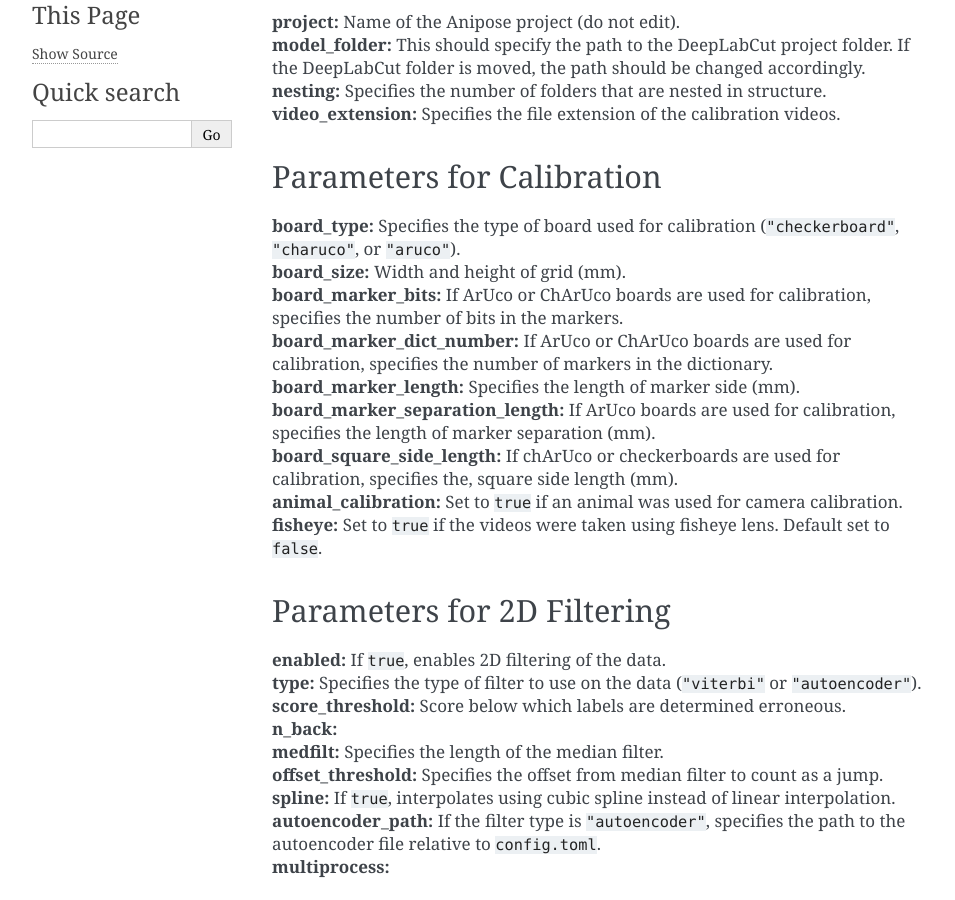
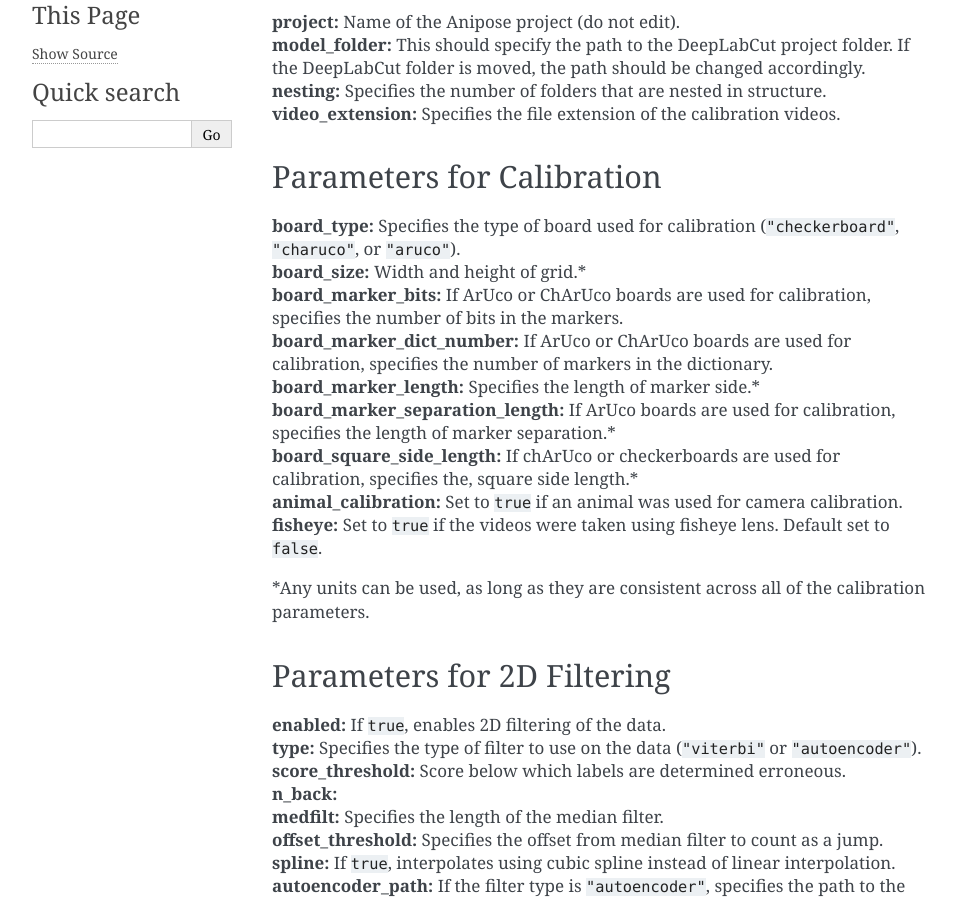
Before and after one commit to lambdaloop/anipose, a Sphinx documentation site: the page built from docs/sphinx/params.rst, in a window 1280 px wide and 900 px high, scrolled down 359 px. Shown: the whole window, without its empty margins (148-1103 px from the left). Built offline with Sphinx 7.4.7, drawn with Linux system fonts in a browser that asks for light colours.

Commit message:
update the anipose tutorial and make small changes to the documentation

```diff
--- a/docs/sphinx/index.rst
+++ b/docs/sphinx/index.rst
@@ -5,7 +5,7 @@
 
 Anipose is an open-source toolkit for robust, markerless 3D tracking of animal behavior from multiple camera views. It leverages the machine learning toolbox `DeepLabCut <https://github.com/AlexEMG/DeepLabCut>`_ to track keypoints in 2D, then triangulates across camera views to estimate 3D pose.
 
-Anipose consists of four modular components: (1) a 3D calibration module designed to minimize the influence of outliers, (2) a set of filters to resolve errors in 2D detections, (3) a triangulation module that integrates temporal and spatial constraints to obtain accurate 3D trajectories despite 2D tracking errors, and (4) a pipeline for efficiently processing large numbers of videos. These modules are packaged together within Anipose, but the calibration and triangulation functions are also availble as an independent library (aniposelib) for use without the full pipeline and applications beyond pose estimation.
+Anipose consists of four modular components: (1) a 3D calibration module designed to minimize the influence of outliers, (2) a set of filters to resolve errors in 2D detections, (3) a triangulation module that integrates temporal and spatial constraints to obtain accurate 3D trajectories despite 2D tracking errors, and (4) a pipeline for efficiently processing large numbers of videos. These modules are packaged together within Anipose, but the calibration and triangulation functions are also available as an independent library (aniposelib) for use without the full pipeline and applications beyond pose estimation.
 
 The name Anipose comes from **Ani**\ mal **Pose**, but it also sounds
 like "any pose".
--- a/docs/sphinx/params.rst
+++ b/docs/sphinx/params.rst
@@ -18,14 +18,16 @@
 Parameters for Calibration
 ==========================
 | **board_type:** Specifies the type of board used for calibration (``"checkerboard"``, ``"charuco"``, or ``"aruco"``).
-| **board_size:** Width and height of grid (mm).
+| **board_size:** Width and height of grid.*
 | **board_marker_bits:** If ArUco or ChArUco boards are used for calibration, specifies the number of bits in the markers.
 | **board_marker_dict_number:** If ArUco or ChArUco boards are used for calibration, specifies the number of markers in the dictionary.
-| **board_marker_length:** Specifies the length of marker side (mm).
-| **board_marker_separation_length:** If ArUco boards are used for calibration, specifies the length of marker separation (mm).
-| **board_square_side_length:** If chArUco or checkerboards are used for calibration, specifies the, square side length (mm).
+| **board_marker_length:** Specifies the length of marker side.*
+| **board_marker_separation_length:** If ArUco boards are used for calibration, specifies the length of marker separation.*
+| **board_square_side_length:** If chArUco or checkerboards are used for calibration, specifies the, square side length.*
 | **animal_calibration:** Set to ``true`` if an animal was used for camera calibration.
 | **fisheye:** Set to ``true`` if the videos were taken using fisheye lens. Default set to ``false``.
+
+\*Any units can be used, as long as they are consistent across all of the calibration parameters.
 
 Parameters for 2D Filtering
 ===========================
```
Also changed, not shown: docs/sphinx/tutorial.rst (+33 -13 lines).
